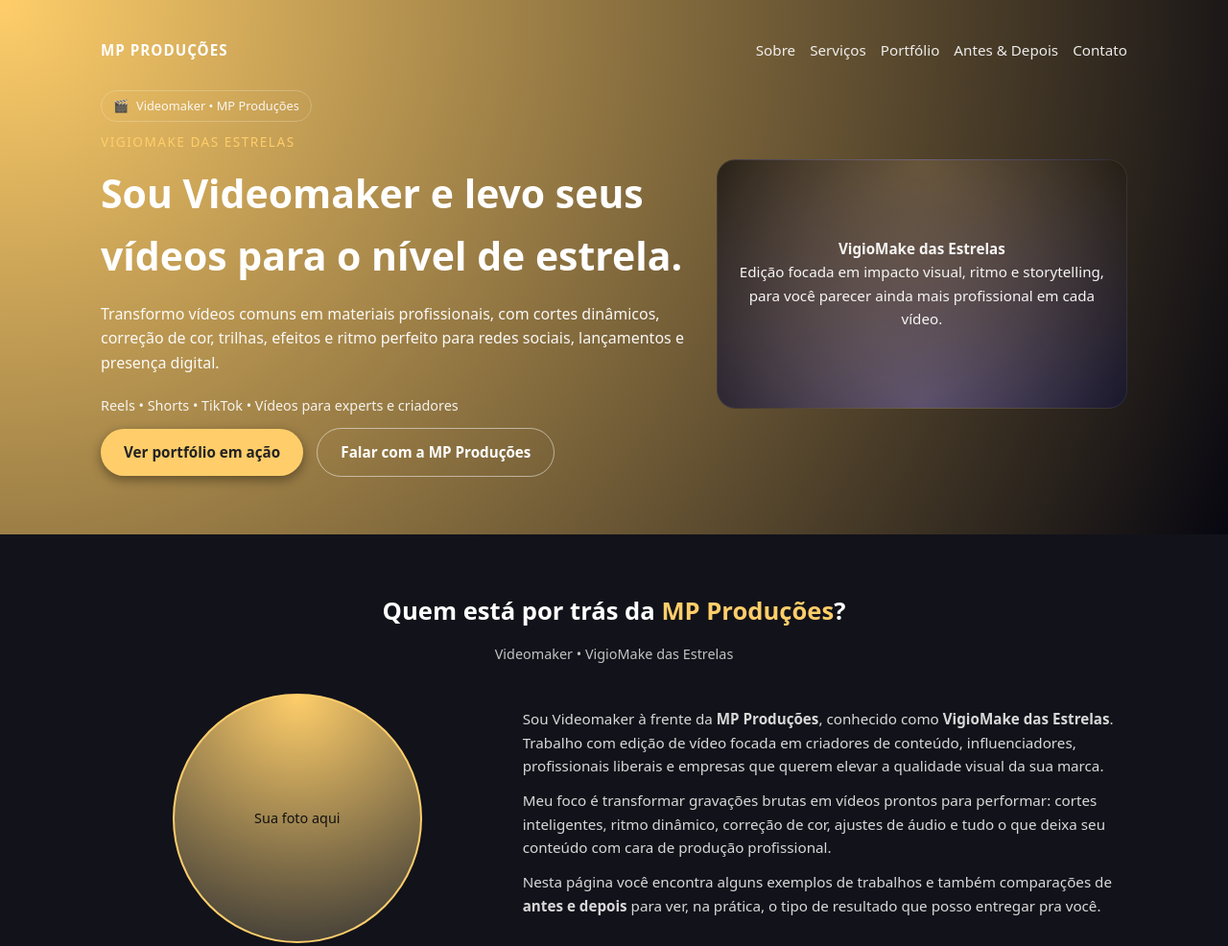
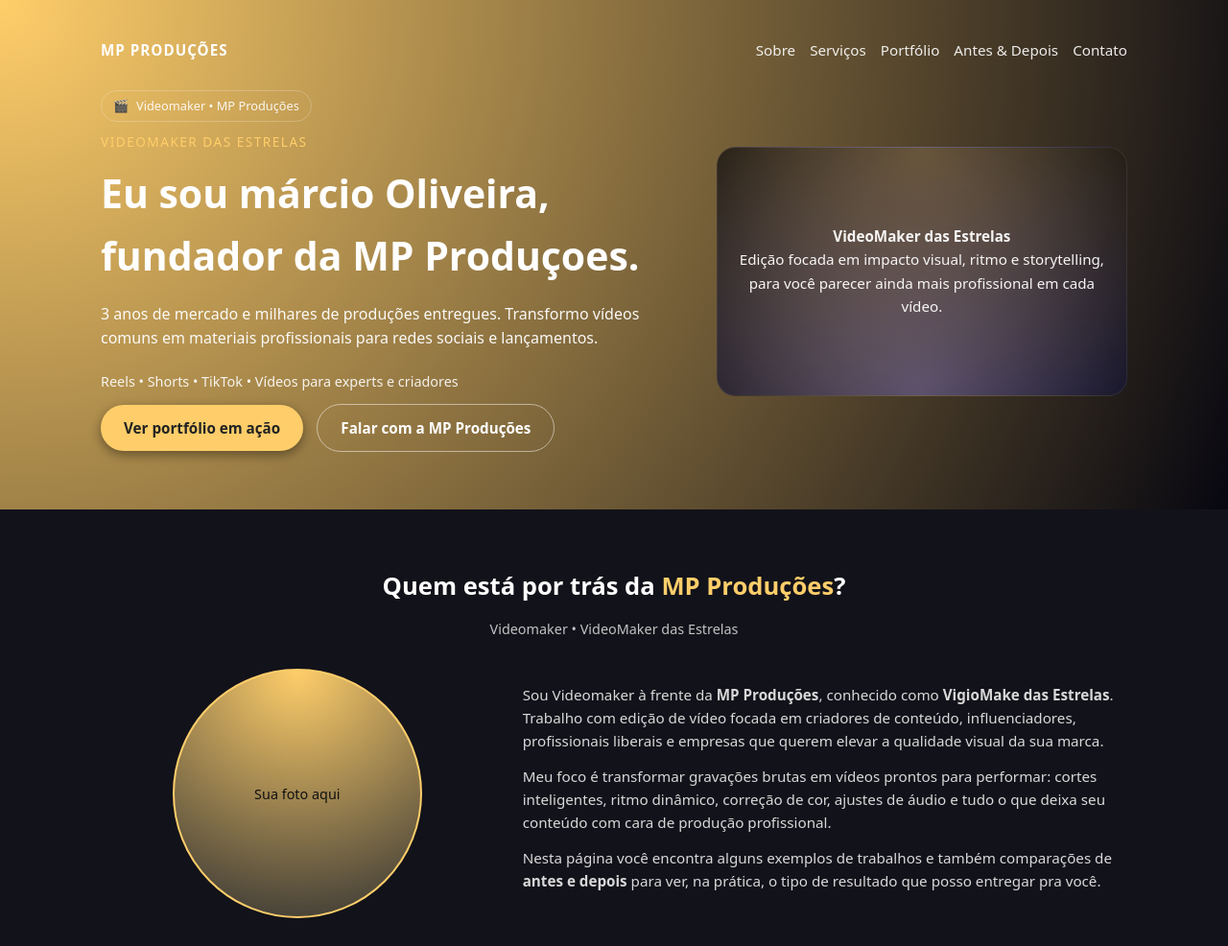
Before and after one commit to mpproducoes089/mpproducoes-site, a plain HTML site: page index.html in a window 1280 px wide. Shown: the top 986 px of the page at 96% size. Drawn offline with Linux system fonts and the light colour scheme.

Commit message:
Update index.html

```diff
--- a/index.html
+++ b/index.html
@@ -2,7 +2,7 @@
 <html lang="pt-BR">
 <head>
   <meta charset="UTF-8" />
-  <title>MP Produções - VigioMake das Estrelas</title>
+  <title>MP Produções - VideoMaker das Estrelas</title>
   <meta name="viewport" content="width=device-width, initial-scale=1" />
   <style>
     * {
@@ -378,12 +378,11 @@
           <div class="hero-badge">
             <span>🎬</span> <span>Videomaker • MP Produções</span>
           </div>
-          <div class="tag">VigioMake das Estrelas</div>
-          <h1>Sou Videomaker e levo seus vídeos para o nível de estrela.</h1>
+          <div class="tag">VideoMaker das Estrelas</div>
+          <h1>Eu sou márcio Oliveira, fundador da <strong>MP Produçoes.</strong></h1>
           <p>
-            Transformo vídeos comuns em materiais profissionais, com cortes dinâmicos,
-            correção de cor, trilhas, efeitos e ritmo perfeito para redes sociais,
-            lançamentos e presença digital.
+            3 anos de mercado e milhares de produções entregues.
+Transformo vídeos comuns em materiais profissionais para redes sociais e lançamentos.
           </p>
           <div class="subtag">
             Reels • Shorts • TikTok • Vídeos para experts e criadores
@@ -393,7 +392,7 @@
         </div>
         <div class="hero-image">
           <div>
-            <strong>VigioMake das Estrelas</strong><br/>
+            <strong>VideoMaker das Estrelas</strong><br/>
             Edição focada em impacto visual, ritmo e storytelling,<br/>
             para você parecer ainda mais profissional em cada vídeo.
           </div>
@@ -405,7 +404,7 @@
   <section id="sobre">
     <div class="container">
       <h2 class="section-title">Quem está por trás da <span>MP Produções</span>?</h2>
-      <p class="section-subtitle">Videomaker • VigioMake das Estrelas</p>
+      <p class="section-subtitle">Videomaker • VideoMaker das Estrelas</p>
 
       <div class="about">
         <div class="about-photo">
@@ -449,7 +448,7 @@
           </p>
         </div>
         <div class="card">
-          <h3>VigioMake Premium</h3>
+          <h3>Videomaker Premium</h3>
           <p>
             Edição mais detalhada e refinada, com tratamento de cor, transições
             personalizadas, efeitos, inserts de tela e um cuidado especial com
@@ -508,7 +507,7 @@
               Seu navegador não suporta vídeo HTML5.
             </video>
           </div>
-          <h3>VigioMake Premium</h3>
+          <h3>Viddeomaker Premium</h3>
           <p>
             Edição com tratamento de cor, efeitos sutis, cortes de câmera
             e elementos gráficos alinhados com a identidade visual da marca.
```
